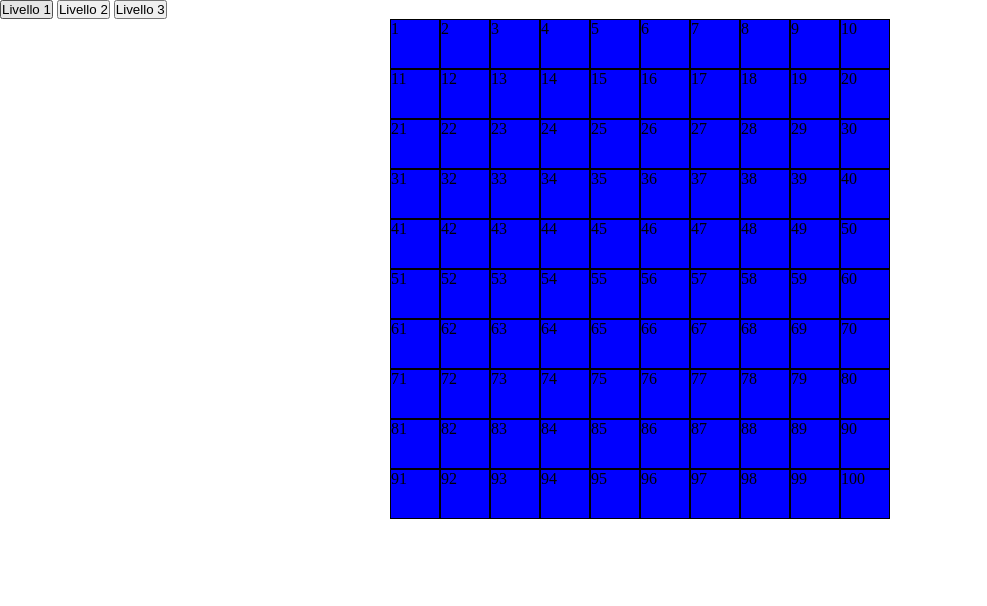
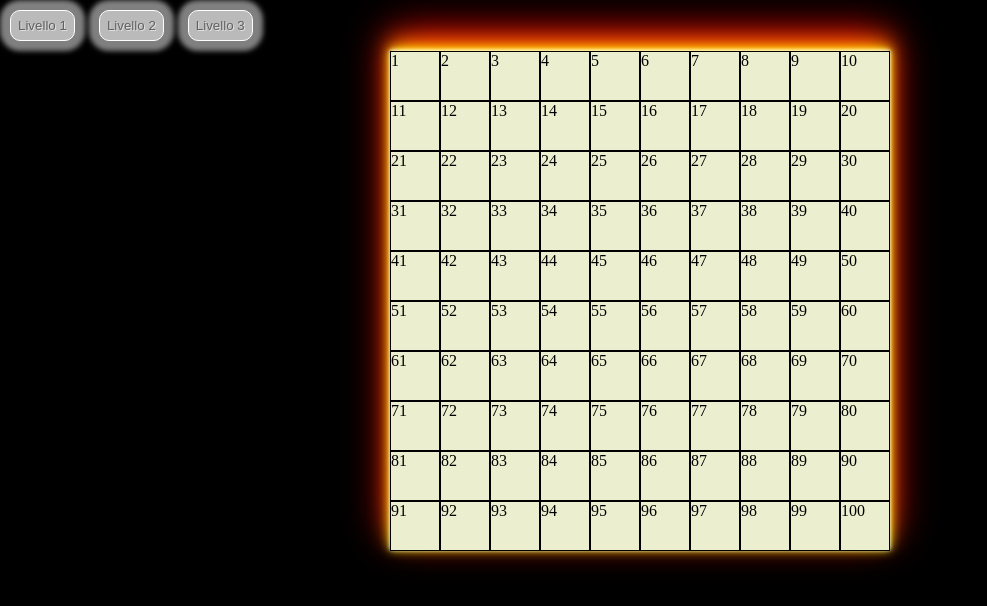
Before and after one commit to Tiberiu-Pislaru/js-campominato-grid, a plain HTML site: page index.html in a window 1280 px wide. Both pictures are taken after a click on the button "Livello 1". Shown: the whole page, without its empty margins (0-987 px from the left). Drawn offline with Linux system fonts and the light colour scheme.

Commit message:
Esercizio completato, migliorato anche output

```diff
--- a/css/style.css
+++ b/css/style.css
@@ -4,13 +4,20 @@
     box-sizing: border-box;
 }
 
+body{
+    background-color:black;
+}
+
 .container{
     /* width:500px; */
     /* height:300px; */
-    background-color: blue;
+    background-color: #ecefcf;
     margin: 0 auto;
     display: flex;
     flex-wrap: wrap;
+    /* box-shadow: 5px 5px 0px 0px #289FED, 10px 10px 0px 0px #5FB8FF, 15px 15px 0px 0px #A1D8FF, 20px 20px 0px 0px #CAE6FF, 25px 25px 0px 0px #E1EEFF, 5px 5px 15px 5px rgba(0,0,0,0); */
+
+    box-shadow: #FFF 0 -1px 4px, #ff0 0 -2px 10px, #ff8000 0 -10px 20px, red 0 -18px 40px, 5px 5px 15px 5px rgba(0,0,0,0);
 }
 
 .width-1{
@@ -31,6 +38,19 @@
     border:1px solid black;
 }
 
-.green{
-    background-color: green;
+.lightBlue{
+    background-color:rgb(64, 186, 226);
 }
+
+.button{
+    border-width: 0;
+    border:1px solid #fff;
+    border-radius: 10px;
+    box-shadow: 0px 0px 5px 10px rgba(255,255,255,0.5);
+    margin: 10px;
+    padding: 7px;
+    color: #616161;
+    background: #bababa;
+    text-shadow: #e0e0e0 1px 1px 0;
+
+}
--- a/index.html
+++ b/index.html
@@ -8,9 +8,9 @@
     <link rel="stylesheet" href="css/style.css">
 </head>
 <body>
-    <button id='level-1'>Livello 1</button>
-    <button id='level-2'>Livello 2</button>
-    <button id='level-3'>Livello 3</button>
+    <button id='level-1' class='button'>Livello 1</button>
+    <button id='level-2' class='button'>Livello 2</button>
+    <button id='level-3' class='button'>Livello 3</button>
 
     <div class="container">
 
--- a/js/script.js
+++ b/js/script.js
@@ -43,12 +43,10 @@ function createBox(container, index) {
     const square = document.createElement('div');
     square.className = 'box';
     console.log(square);
-
-
     square.innerHTML = index;
     container.append(square);
     square.addEventListener('click', function () {
-        this.classList.toggle('green');
+        this.classList.add('lightBlue');
     })
 }
 
@@ -71,6 +69,7 @@ function maxDimension(maxNumber){
 // a meno che l'utente non abbia cliccato un altro bottone prima
 level1.addEventListener('click', function(){
     if(!checkLevel1){
+        containerBig.innerHTML='';
         checkLevel1= true;
         checkLevel2=false;
         checkLevel3=false;
@@ -82,6 +81,7 @@ level1.addEventListener('click', function(){
 
 level2.addEventListener('click', function(){
     if (!checkLevel2) {
+        containerBig.innerHTML = '';
         checkLevel2 = true;
         checkLevel1 = false;
         checkLevel3 = false;
@@ -92,6 +92,7 @@ level2.addEventListener('click', function(){
 
 level3.addEventListener('click', function(){
     if(!checkLevel3){
+        containerBig.innerHTML = '';
         checkLevel3 = true;
         checkLevel2 = false;
         checkLevel1 = false;
```
